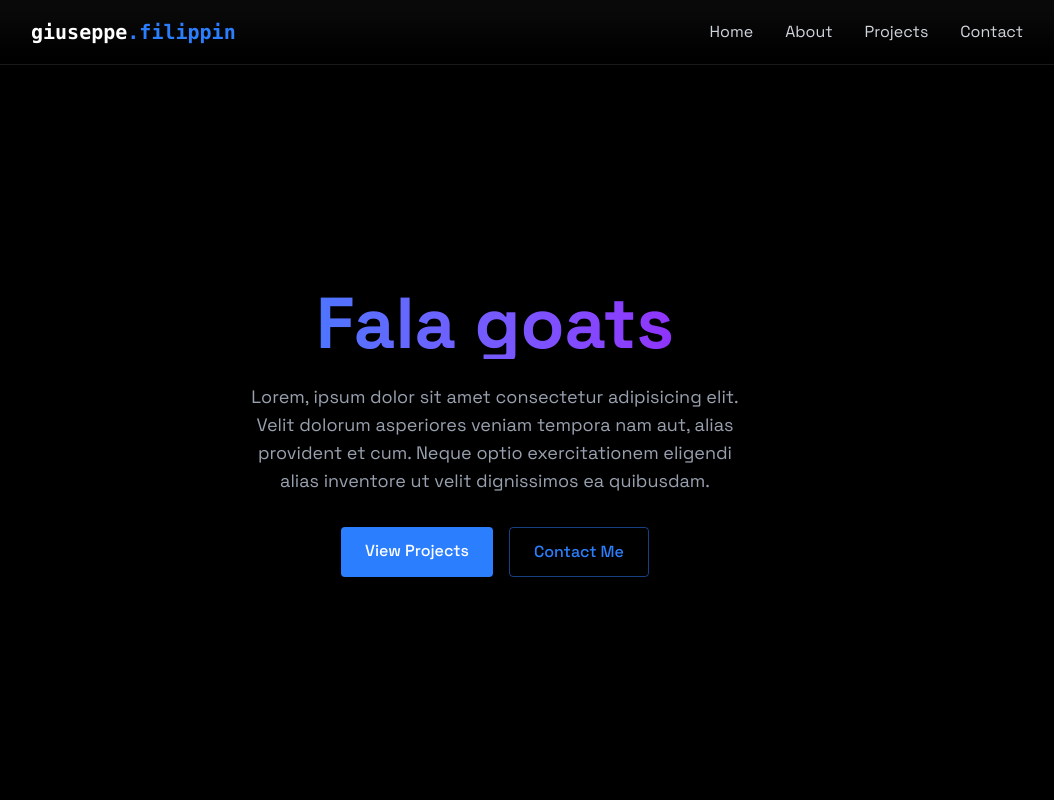
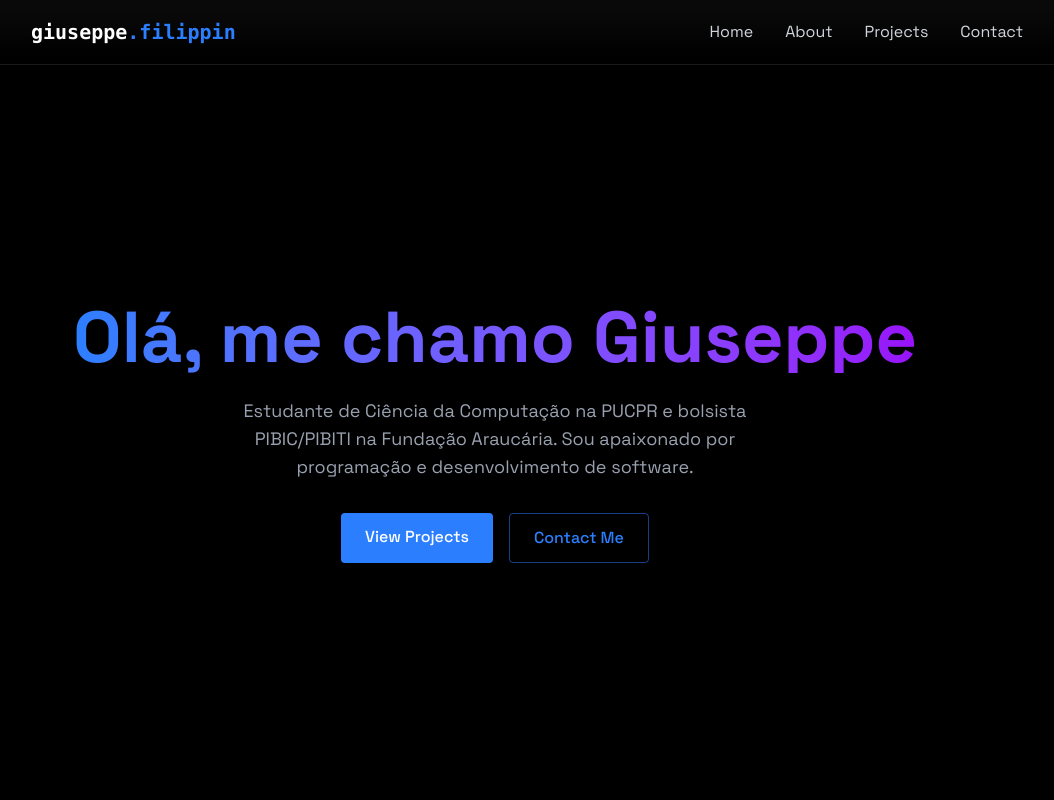
Before and after one commit to giuseppefilippin/Portfolio, a React (Vite) app: page / in a window 1280 px wide. Shown: the top 800 px of the page, without its empty margins (145-1199 px from the left). Built offline with nearby package versions, Linux system fonts and the light colour scheme.

Commit message:
sobre mim

```diff
--- a/src/components/sections/Home.jsx
+++ b/src/components/sections/Home.jsx
@@ -9,13 +9,10 @@ export const Home = () => {
       <RevealOnScroll>
         <div className="text-center z-10 px-4 ">
           <h1 className="text-5xl md:text-7xl font-bold mb-6 bg-gradient-to-r from-blue-500 to-purple-600 bg-clip-text text-transparent leading-right">
-            Fala goats
+            Olá, me chamo Giuseppe
           </h1>
           <p className="text-gray-400 text-lg mb-8 max-w-lg mx-auto">
-            Lorem, ipsum dolor sit amet consectetur adipisicing elit. Velit
-            dolorum asperiores veniam tempora nam aut, alias provident et cum.
-            Neque optio exercitationem eligendi alias inventore ut velit
-            dignissimos ea quibusdam.
+          Estudante de Ciência da Computação na PUCPR e bolsista PIBIC/PIBITI na Fundação Araucária. Sou apaixonado por programação e desenvolvimento de software.
           </p>
           <div className="flex justify-center space-x-4">
             <a
```
